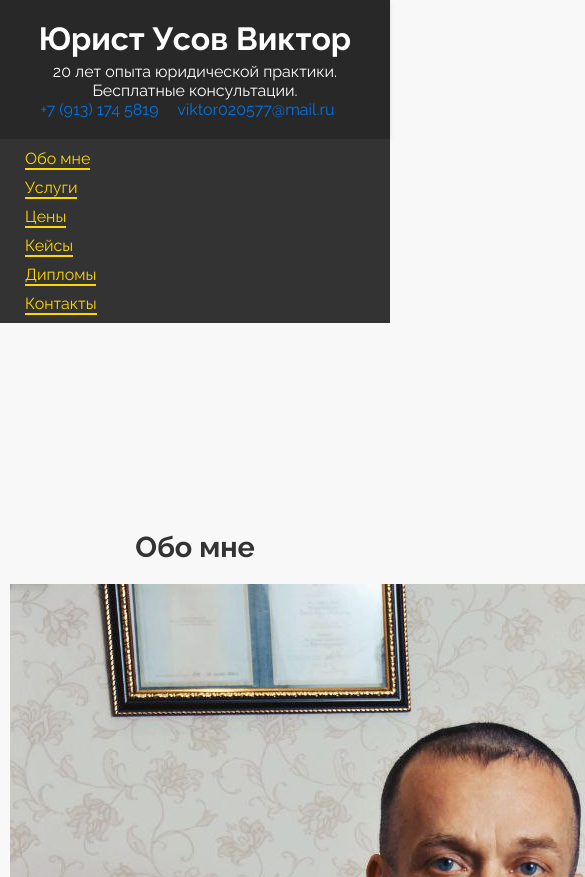
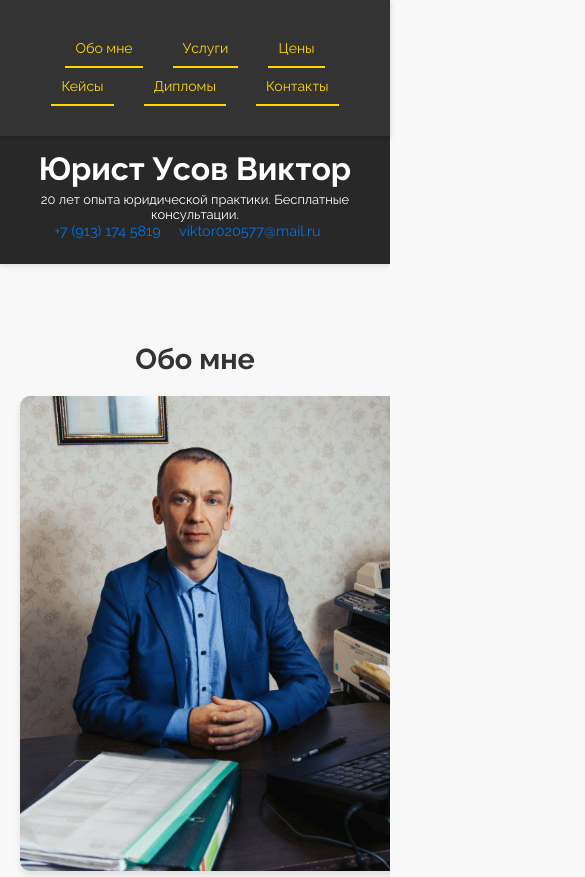
Before and after one commit to viktoryurist/viktor-yurist, a plain HTML site: page index.html in a window 390 px wide. Shown: the top 877 px of the page, 585 px wide, since content can reach past the window. Drawn offline with Linux system fonts and the light colour scheme.

Commit message:
Update style.css

```diff
--- a/style.css
+++ b/style.css
@@ -1,41 +1,47 @@
+html, body {
+    overflow-x: hidden;
+    margin: 0;
+    padding: 0;
+    box-sizing: border-box;
+    width: 100vw;
+    overflow-x: hidden; /* Убираем горизонтальный скролл */
+}
+
 body {
     font-family: 'Raleway', sans-serif;
-    margin: 0;
-    padding: 0;
     background-color: #f8f8f8;
     color: #333;
+
 }
 
 .container {
-    max-width: 1200px;
+    max-width: 100%;
     margin: 0 auto;
     padding: 20px;
 }
 
+.glavimg img {
+    width: 450px;
+    height: auto;
+    border-radius: 10px;
+    box-shadow: 0 4px 6px rgba(0, 0, 0, 0.1);
+}
+
 header {
+    width: 100vw;
+    margin: 0;
+    padding: 5px;
+    position: fixed;
+    z-index: 900;
     background-color: #282828;
     color: white;
-    padding: 10px 0;
     text-align: center;
-    position: sticky;
-    top: 0;
-    z-index: 1000;
+    box-sizing: border-box;
     box-shadow: 0 2px 5px rgba(0, 0, 0, 0.1);
 }
 
-@keyframes fadeInDown {
-    from {
-        opacity: 0;
-        transform: translateY(-50px);
-    }
-    to {
-        opacity: 1;
-        transform: translateY(0);
-    }
-}
-
 header h1 {
-    margin: 0px;
+    margin: 0;
     font-size: 2rem;
 }
 
@@ -50,17 +56,20 @@ header p {
 }
 
 .nav {
+    width: 100vw;
+    transition: top 0.3s ease-in-out;
+    position: fixed;
+    top: 125px;
     background-color: #333;
     color: white;
-    position: sticky;
-    top: 115px;
     z-index: 1000;
+    box-shadow: 0 2px 5px rgba(0, 0, 0, 0.2); /* Добавляем лёгкую тень */
 }
 
 .nav ul {
     list-style: none;
+    margin: 0;
     padding: 0;
-    margin: 0;
     display: flex;
     justify-content: center;
 }
@@ -72,12 +81,14 @@ header p {
 .nav ul li a {
     color: white;
     text-decoration: none;
+    padding: 10px;
     transition: color 0.3s ease;
 }
 
 .nav ul li a:hover {
-    color: #ffd700;
+    color: #FFD700; /* Жёлтый цвет при наведении */
 }
+
 
 .nav ul li a.active {
     color: #ffd700;
@@ -124,42 +135,6 @@ footer {
     text-align: center;
 }
 
-form {
-    max-width: 500px;
-    margin: 20px auto;
-    text-align: left;
-}
-
-form label {
-    display: block;
-    margin-bottom: 5px;
-    font-weight: bold;
-}
-
-form input {
-    width: 100%;
-    padding: 10px;
-    margin-bottom: 15px;
-    border: 1px solid #ccc;
-    border-radius: 5px;
-}
-
-form button {
-    background-color: #282828;
-    color: white;
-    border: none;
-    padding: 10px 20px;
-    cursor: pointer;
-    border-radius: 5px;
-    transition: transform 0.3s ease, background-color 0.3s ease;
-}
-
-form button:hover {
-    background-color: #333;
-    transform: scale(1.05);
-}
-
-
 .highlight-box {
     background-color: #e3e3e3;
     color: #333;
@@ -203,7 +178,7 @@ form button:hover {
     position: relative;
     width: 100%;
     max-width: 800px;
-    margin: 30px auto;
+    margin: 0 auto;
     overflow: hidden;
     border-radius: 10px;
     box-shadow: 0 4px 6px rgba(0, 0, 0, 0.1);
@@ -332,7 +307,7 @@ form button:hover {
 
 .cases h2 {
     font-family: 'Raleway', sans-serif;
-    font-size: 28px;
+    font-size: 24px;
     color: #333;
     text-align: center;
     margin-bottom: 20px;
@@ -407,35 +382,86 @@ form button:hover {
     transform: translateY(15px);
 }
 
-/* Медиа-запросы для мобильных */
+@media (min-width: 1024px) {
+    .obomne {
+        display: flex;
+    }
+}
+
+/* Адаптивность для телефонов */
 @media (max-width: 768px) {
-    .container {
-        padding: 10px;
+
+    .cases .text-box:nth-child(odd) {
+        max-width: 80%;
+    }
+
+    .top-box, .bottom-box {
+        width: 90vw;
+    }
+
+    .glavimg img {
+        width: 380px;
+    }
+
+    header {
+        top: 125px;
+        position: relative;
+    }
+
+    .nav {
+        position: fixed;
+        font-size: 16px;
+        top: 0; /* Фиксируем сверху */
+        left: 0;
+        width: 100%;
+        overflow: hidden; /* Скрываем выходящий контент */
+        z-index: 1000; /* Делаем поверх других элементов */
+        background: #333; /* Добавляем фон, чтобы не сливалось */
+        padding: 10px 0;
+    }
+
+
+
+    /* Чтобы контент не перекрывался навигацией */
+    .content {
+        margin-top: 50px; /* Отступ, равный высоте навигации */
     }
 
     .nav ul {
-        flex-direction: column;
-        gap: 10px;
+        display: flex;
+        flex-wrap: wrap; /* Позволяем переносить элементы */
+        justify-content: center; /* Центрируем элементы */
+        padding: 0;
+        margin: 0;
     }
 
-    .carousel-images {
-        flex-direction: row;
-        overflow-x: auto;
+    .nav li {
+        list-style: none;
+        margin: 5px; /* Отступы между элементами */
     }
 
-    .text-box {
-        max-width: 90%; /* Делаем текст гибким */
-        font-size: 1rem;
-        margin: 0 auto;
+    .nav a {
+        font-size: 14px;
+        padding: 8px 10px;
+        display: block;
+        white-space: nowrap; /* Предотвращаем перенос текста */
+    }
+    /* Уменьшение шрифта в highlight-боксах */
+    .highlight-box {
+        padding: 10px; /* Уменьшение отступов */
     }
 
-    .diplomas {
-        flex-wrap: wrap;
-        gap: 15px;
+    /* Уменьшение шрифта для всего текста */
+    body, p, h1, h2, h3, h4, h5, h6 {
+        font-size: 90%; /* Уменьшение размера шрифта на 10% */
     }
 
-    .diploma-container {
-        width: 150px; /* Уменьшаем для мобильных */
-        height: auto;
+    .cases h2 {
+        font-size: 14px;
+    }
+
+    .free-consultation {
+        font-size: 60px;
+        -webkit-text-stroke: 2.5px black;
     }
 }
```
